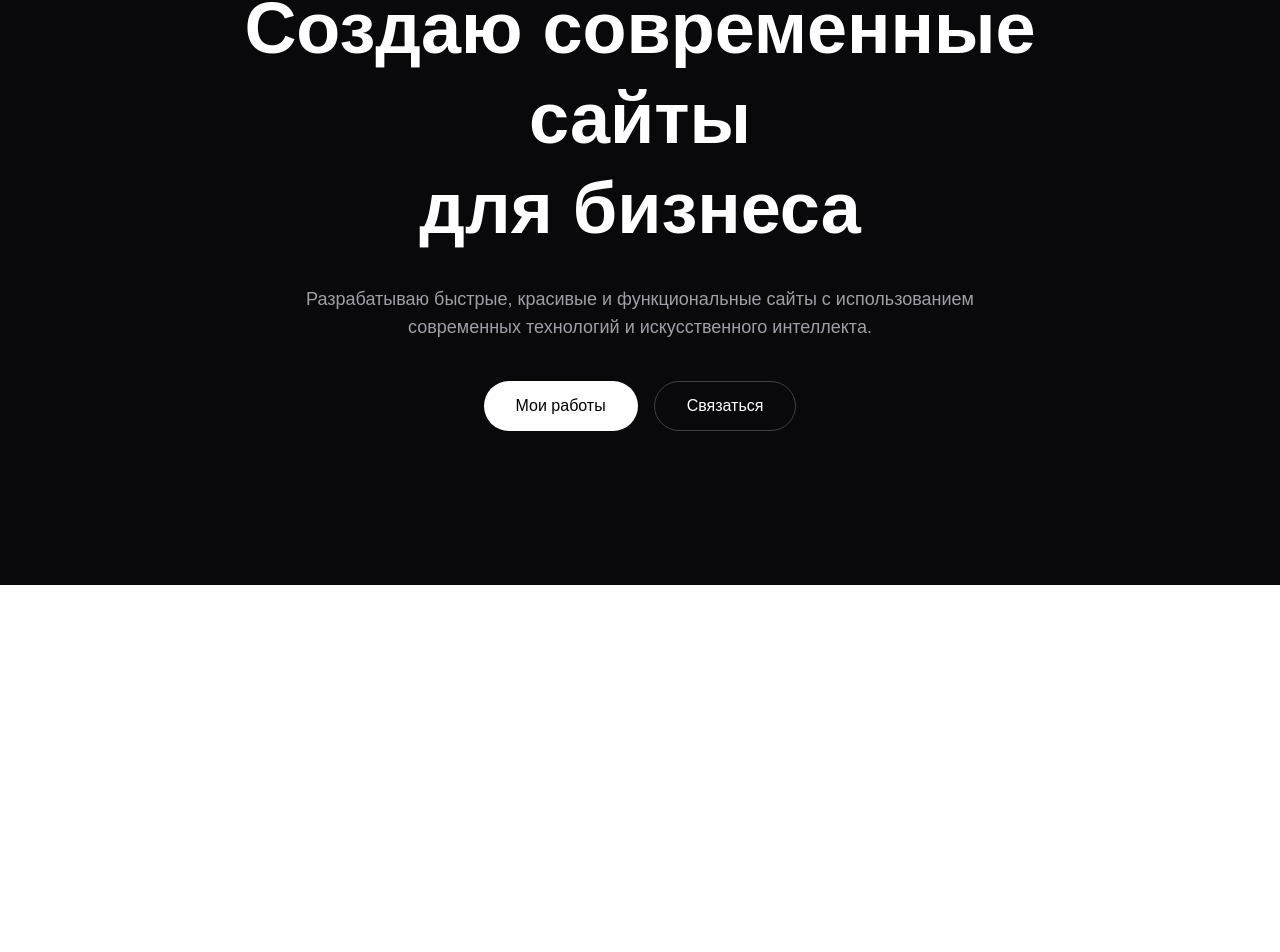
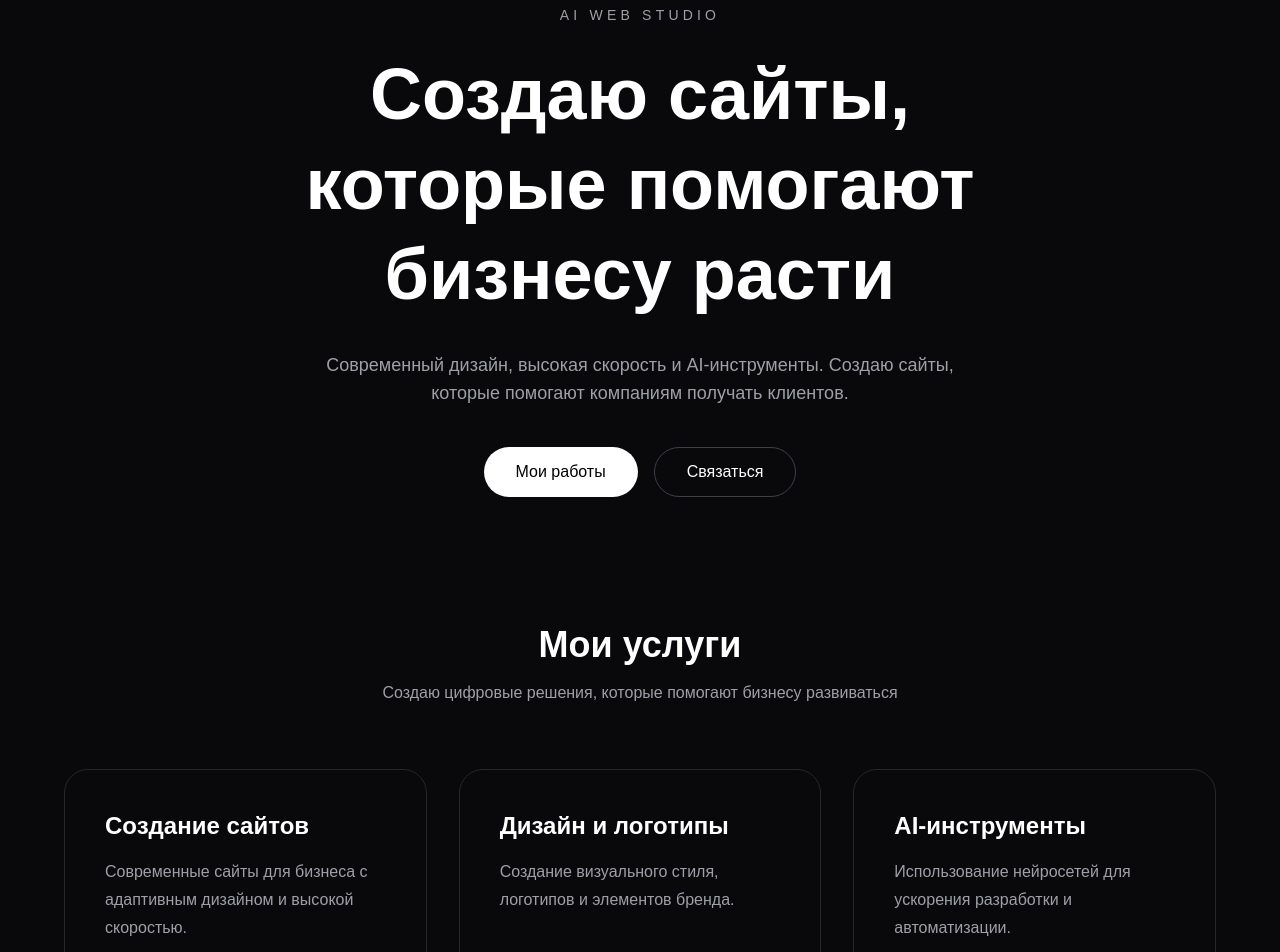
Before and after one commit to zxcursed111248/portfolio, a Next.js app: page / in a window 1280 px wide. Shown: the part 215-1167 px from the top of the page. Before the commit the page ends 800 px from the top, so only its background shows below. Built offline with nearby package versions, Linux system fonts and the light colour scheme.

Commit message:
Restore services section

```diff
--- a/app/page.tsx
+++ b/app/page.tsx
@@ -1,26 +1,27 @@
+import Services from "@/components/Services";
 import Navbar from "@/components/Navbar";
 
 export default function Home() {
   return (
-    <main className="min-h-screen bg-zinc-950 text-white flex items-center justify-center px-6">
+    <main className="min-h-screen bg-zinc-950 text-white flex flex-col items-center px-6">
 
       <Navbar />
 
-      <section className="max-w-4xl text-center">
+      <section className="max-w-4xl text-center pt-32">
 
         <p className="text-sm uppercase tracking-[0.3em] text-zinc-400 mb-6">
           AI Web Studio
         </p>
 
         <h1 className="text-5xl md:text-7xl font-bold leading-tight">
-          Создаю современные сайты
+          Создаю сайты,
           <br />
-          для бизнеса
+          которые помогают бизнесу расти
         </h1>
 
         <p className="mt-8 text-lg text-zinc-400 max-w-2xl mx-auto">
-          Разрабатываю быстрые, красивые и функциональные сайты
-          с использованием современных технологий и искусственного интеллекта.
+          Современный дизайн, высокая скорость и AI-инструменты.
+          Создаю сайты, которые помогают компаниям получать клиентов.
         </p>
 
         <div className="mt-10 flex gap-4 justify-center">
@@ -35,6 +36,7 @@ export default function Home() {
 
       </section>
 
+      <Services />
+
     </main>
-  );
-}
+  );}
--- a/components/Navbar.tsx
+++ b/components/Navbar.tsx
@@ -1,7 +1,6 @@
 export default function Navbar() {
     return (
-      <nav className="fixed top-0 left-0 w-full z-50 px-6 py-6">
-        <div className="max-w-6xl mx-auto flex items-center justify-between">
+      <nav className="w-full max-w-6xl flex justify-between items-center py-8">
 
         <div className="text-xl font-bold">
           AI WEB STUDIO
@@ -14,7 +13,7 @@ export default function Navbar() {
           <a href="#">Контакты</a>
         </div>
 
-        </div>
+
       </nav>
     );
   }
--- /dev/null
+++ b/components/Services.tsx
@@ -0,0 +1,67 @@
+export default function Services() {
+  const services = [
+    {
+      title: "Создание сайтов",
+      description:
+        "Современные сайты для бизнеса с адаптивным дизайном и высокой скоростью.",
+    },
+    {
+      title: "Дизайн и логотипы",
+      description:
+        "Создание визуального стиля, логотипов и элементов бренда.",
+    },
+    {
+      title: "AI-инструменты",
+      description:
+        "Использование нейросетей для ускорения разработки и автоматизации.",
+    },
+  ];
+
+  return (
+    <section className="w-full max-w-6xl py-32">
+
+      <div className="text-center mb-16">
+
+        <h2 className="text-4xl font-bold">
+          Мои услуги
+        </h2>
+
+        <p className="mt-4 text-zinc-400">
+          Создаю цифровые решения, которые помогают бизнесу развиваться
+        </p>
+
+      </div>
+
+
+      <div className="grid md:grid-cols-3 gap-8">
+
+        {services.map((service) => (
+          <div
+            key={service.title}
+            className="
+              rounded-3xl
+              border border-zinc-800
+              bg-zinc-950
+              p-10
+              transition
+              hover:-translate-y-2
+              hover:border-zinc-600
+            "
+          >
+
+            <h3 className="text-2xl font-semibold mb-4">
+              {service.title}
+            </h3>
+
+            <p className="text-zinc-400 leading-7">
+              {service.description}
+            </p>
+
+          </div>
+        ))}
+
+      </div>
+
+    </section>
+  );
+}
```
Lines whose indentation alone changed are shown as unchanged.
